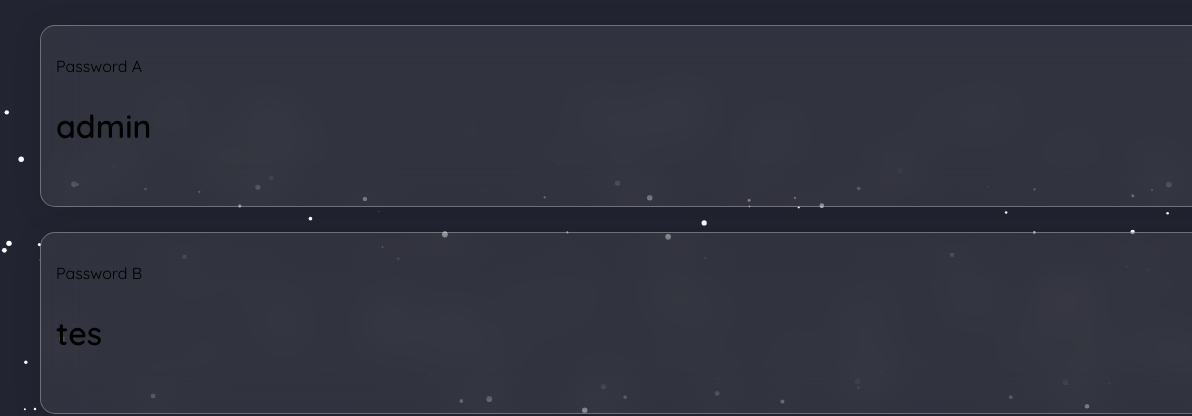
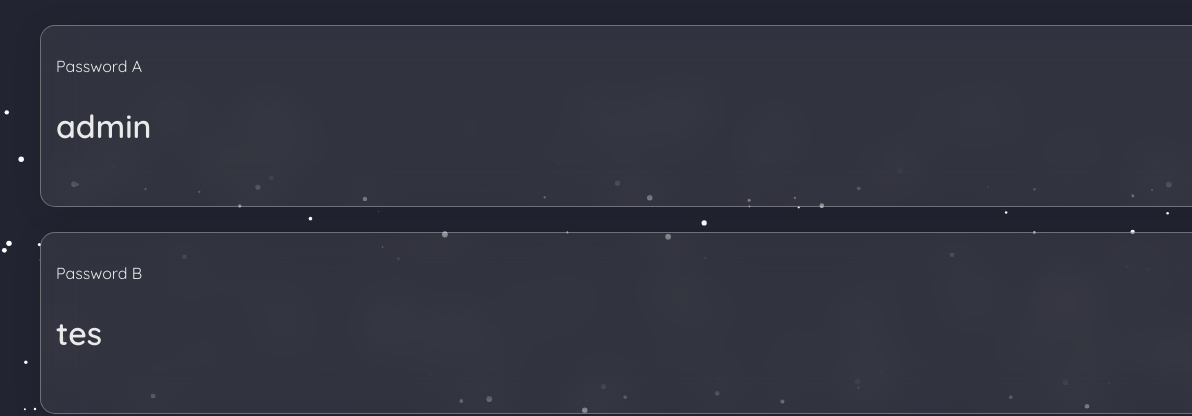
Before and after one commit to XELCIO/Personal-V2, a plain HTML site: page password.html in a window 1280 px wide. Shown: the top 416 px of the page, 0-1192 px from the left. Drawn offline with nearby package versions, Linux system fonts and the light colour scheme; grey boxes are pictures that could not be loaded.

Commit message:
Update copy.css

```diff
--- a/assets/copy.css
+++ b/assets/copy.css
@@ -40,7 +40,7 @@ section-2 {
 }
 
 .recipe-container p {
-  color: #000;
+  color: #eaeaea;
   text-align: left;
   padding-left: 15px;
 }
@@ -55,7 +55,7 @@ section-2 {
 }
 
 .container-dalam h1 {
-  color: #000;
+  color: #eaeaea;
   text-align: left;
   padding-left: 15px;
 }
```
